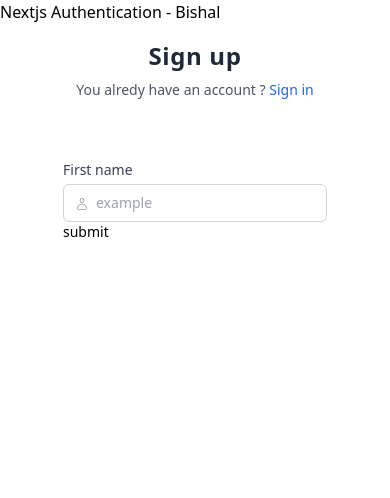
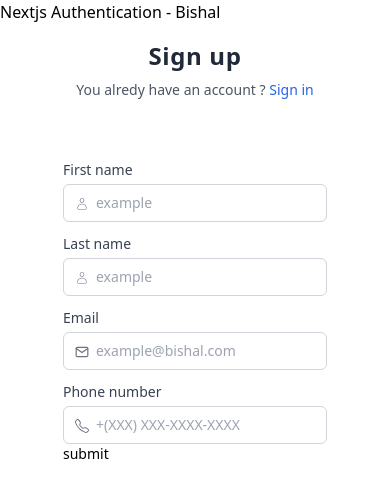
Before and after one commit to StrongVector/Authenticate-exam-full-next, a Next.js app: page /auth in a window 390 px wide. Shown: the top 498 px of the page. Built offline with nearby package versions, Linux system fonts and the light colour scheme.

Commit message:
feat: add validation for lastname, email, phone

```diff
--- a/package.json
+++ b/package.json
@@ -28,6 +28,10 @@
     "react-icons": "^4.10.1",
     "tailwindcss": "3.3.3",
     "typescript": "5.2.2",
+    "validator": "^13.11.0",
     "zod": "^3.22.2"
+  },
+  "devDependencies": {
+    "@types/validator": "^13.11.1"
   }
 }
--- a/src/component/forms/Register.tsx
+++ b/src/component/forms/Register.tsx
@@ -1,9 +1,12 @@
 import * as React from "react";
 import Input from "@/component/inputs/Input";
 import { CiUser } from "react-icons/ci";
+import { FiMail } from "react-icons/fi";
+import { BsTelephone } from "react-icons/bs";
 import { useForm } from "react-hook-form";
 import { z } from "zod";
 import { zodResolver } from "@hookform/resolvers/zod";
+import validator from "validator";
 
 type Props = {};
 
@@ -13,6 +16,15 @@ const FormSchema = z.object({
     .min(2, "First name must be atleast 2 characters")
     .max(32, "First name must be less than 32 characters")
     .regex(new RegExp("[a-zA-Z]+$"), "No special characters allowed"),
+  last_name: z
+    .string()
+    .min(2, "Last name must be atleast 2 characters")
+    .max(32, "Last name must be less than 32 characters")
+    .regex(new RegExp("[a-zA-Z]+$"), "No special characters allowed"),
+  email: z.string().email("Please enter a valid email address"),
+  phone: z.string().refine(validator.isMobilePhone, {
+    message: "Please enter a valid phone number",
+  }),
 });
 
 type FormSchemaType = z.infer<typeof FormSchema>;
@@ -42,8 +54,38 @@ export default function Register(props: Props) {
           error={errors?.first_name?.message}
           disabled={isSubmitting}
         />
-        <button type="submit">submit</button>
+        <Input
+          name="last_name"
+          label="Last name"
+          type="text"
+          icon={<CiUser />}
+          placeholder="example"
+          register={register}
+          error={errors?.last_name?.message}
+          disabled={isSubmitting}
+        />
       </div>
+      <Input
+        name="email"
+        label="Email"
+        type="text"
+        icon={<FiMail />}
+        placeholder="example@bishal.com"
+        register={register}
+        error={errors?.email?.message}
+        disabled={isSubmitting}
+      />
+      <Input
+        name="phone"
+        label="Phone number"
+        type="text"
+        icon={<BsTelephone />}
+        placeholder="+(XXX) XXX-XXXX-XXXX"
+        register={register}
+        error={errors?.phone?.message}
+        disabled={isSubmitting}
+      />
+      <button type="submit">submit</button>
     </form>
   );
 }
--- a/src/component/inputs/Input.tsx
+++ b/src/component/inputs/Input.tsx
@@ -22,22 +22,27 @@ export default function Input({
   error,
   disabled,
 }: Props) {
+  const calculateTranslate = () => {
+    if (name == "first_name" || name == "last_name") return "translateY(-22px)";
+  };
   return (
     <div className="mt-3 w-[100%]">
       <label htmlFor={name} className="text-gray-700">
         {label}
       </label>
-      <div className="relative rounded-md mt-1">
+      <div className="relative mt-1 rounded-md ">
         <div
           className="pointer-event-none absolute left-0 top-0.5 inset-y-0 flex items-center pl-3"
-          style={{ transform: `${error ? "translateY(-10px)" : ""}` }}
+          style={{
+            transform: `${error ? calculateTranslate() : ""}`,
+          }}
         >
           <span className="text-gray-500 text-sm">{icon}</span>
         </div>
         <input
           type={type}
+          className="w-full py-2 pr-7 pl-8 block rounded-md border border-gray-300 outline-offset-2 outline-transparent focus:border-blue-500 focus:ring-blue-700 focus:ring-2 text-sm"
           placeholder={placeholder}
-          className="w-full py-2 pr-7 pl-8 block rounded-md border border-gray-300 outline-offset-2 outline-transparent focus:border-blue-500 focus:ring-blue-700 focus:ring-2 text-sm"
           {...register(name)}
           style={{
             borderColor: `${error ? "#ED4337" : ""}`,
```
Also changed, not shown: 1 other file (tests, documents, lock files or other folders).
